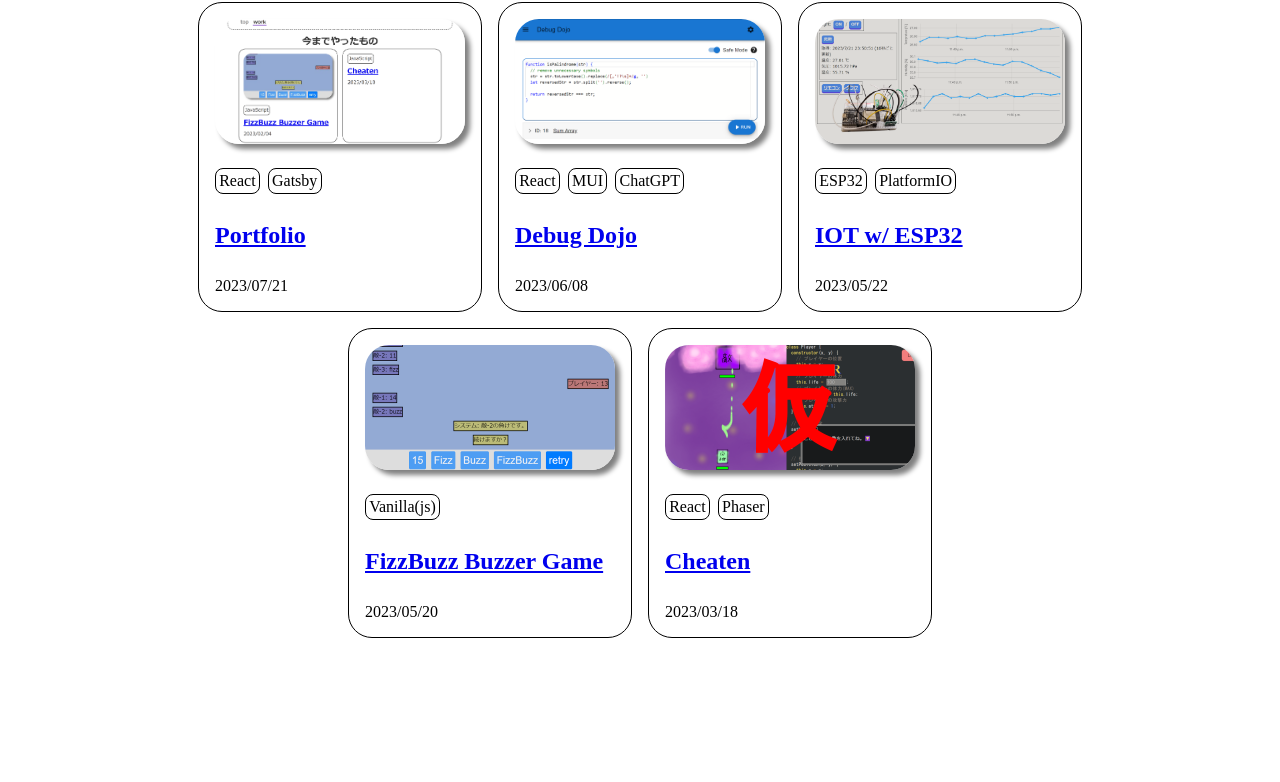
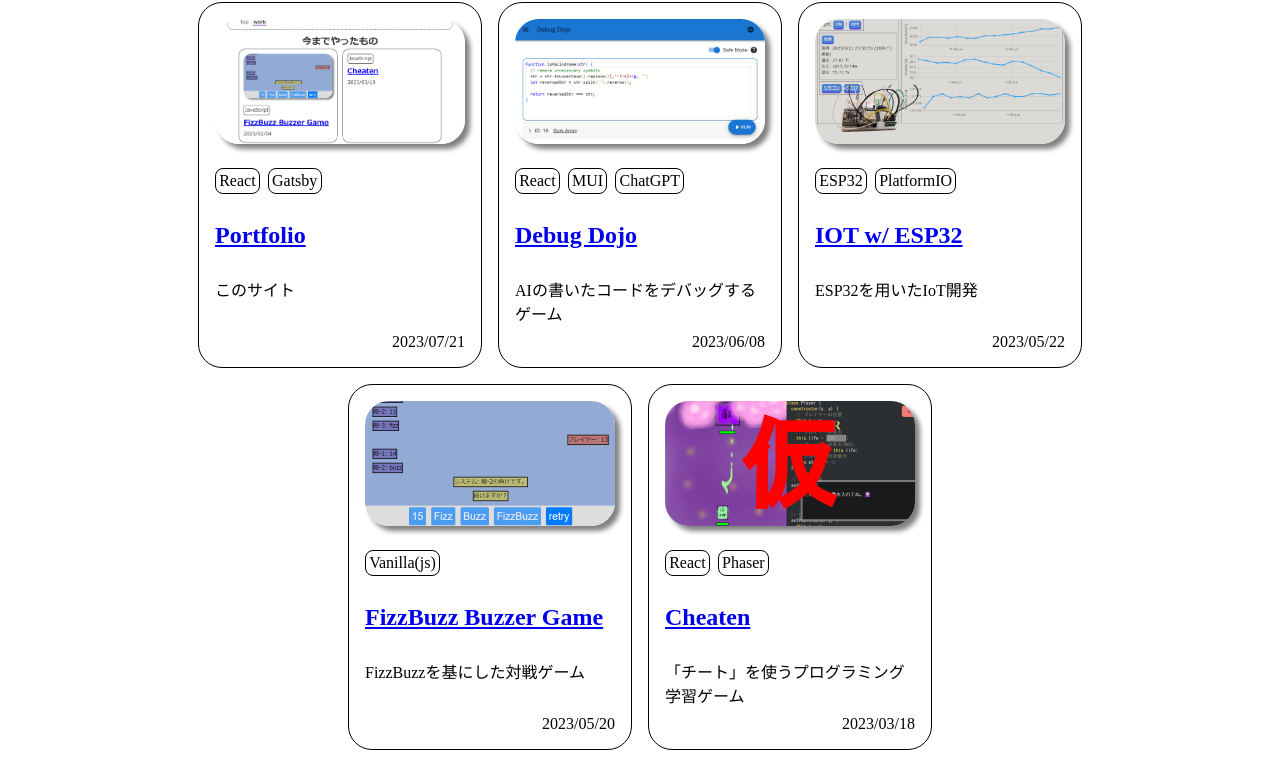
Before and after one commit to tomsal25/portfolio, a Gatsby site: page /work in a window 1280 px wide. Shown: the part 153-935 px from the top of the page. Before the commit the page ends 823 px from the top, so only its background shows below. Built offline with nearby package versions, Linux system fonts and the light colour scheme; Gatsby itself is replaced by a stand-in of ours.

Commit message:
add summary of each article

```diff
--- a/src/contents/cheaten/index.md
+++ b/src/contents/cheaten/index.md
@@ -5,6 +5,7 @@ update: "2023-03-18"
 tags:
   - React
   - Phaser
+summary: "「チート」を使うプログラミング学習ゲーム"
 hero: "./hero.png"
 ---
 
--- a/src/contents/debugdojo/index.md
+++ b/src/contents/debugdojo/index.md
@@ -6,6 +6,7 @@ tags:
   - React
   - MUI
   - ChatGPT
+summary: "AIの書いたコードをデバッグするゲーム"
 hero: "./hero.png"
 ---
 
--- a/src/contents/esp32-iot/index.md
+++ b/src/contents/esp32-iot/index.md
@@ -5,6 +5,7 @@ update: "2023-05-22"
 tags:
   - ESP32
   - PlatformIO
+summary: "ESP32を用いたIoT開発"
 hero: "./hero.png"
 ---
 
--- a/src/contents/fizzbuzz-buzzer/index.md
+++ b/src/contents/fizzbuzz-buzzer/index.md
@@ -4,6 +4,7 @@ date: "2023-02-04"
 update: "2023-05-20"
 tags:
   - Vanilla(js)
+summary: "FizzBuzzを基にした対戦ゲーム"
 hero: "./hero.png"
 ---
 
--- a/src/contents/portfolio/index.md
+++ b/src/contents/portfolio/index.md
@@ -5,6 +5,7 @@ update: "2023-07-21"
 tags:
   - React
   - Gatsby
+summary: "このサイト"
 hero: "./hero.png"
 ---
 
--- a/src/features/Card/components/Card/Card.module.scss
+++ b/src/features/Card/components/Card/Card.module.scss
@@ -21,3 +21,8 @@
   flex-wrap: wrap;
   gap: 0.5em;
 }
+
+.date {
+  margin-top: auto;
+  margin-left: auto;
+}
--- a/src/features/Card/components/Card/Card.tsx
+++ b/src/features/Card/components/Card/Card.tsx
@@ -7,11 +7,12 @@ interface Props {
   date: string;
   tags: readonly (string | null)[];
   title: string;
+  text: string;
   slug: string;
   hero?: IGatsbyImageData;
 }
 
-const Card = ({ date, tags, title, slug, hero }: Props) => {
+const Card = ({ date, tags, title, text, slug, hero }: Props) => {
   return (
     <div className={styles.card}>
       {hero && <GatsbyImage image={hero} alt={title} className={styles.hero} />}
@@ -25,7 +26,8 @@ const Card = ({ date, tags, title, slug, hero }: Props) => {
       <Link to={slug}>
         <h2>{title}</h2>
       </Link>
-      <div>{date}</div>
+      <div>{text}</div>
+      <div className={styles.date}>{date}</div>
     </div>
   );
 };
--- a/src/pages/work.tsx
+++ b/src/pages/work.tsx
@@ -17,6 +17,7 @@ export const query = graphql`
             update(formatString: "YYYY/MM/DD")
             tags
             title
+            summary
             hero {
               childImageSharp {
                 gatsbyImageData(width: 300, height: 150)
@@ -42,7 +43,7 @@ const Work = ({ data }: PageProps<Queries.WorkQuery>) => {
           const frontmatter = edge.node.frontmatter;
           if (!frontmatter) return;
 
-          const { update, tags, title, hero } = frontmatter;
+          const { update, tags, title, summary, hero } = frontmatter;
           if (!update || !title) return;
 
           const imageData = hero?.childImageSharp?.gatsbyImageData ?? null;
@@ -54,6 +55,7 @@ const Work = ({ data }: PageProps<Queries.WorkQuery>) => {
               date={update}
               tags={tags ?? []}
               title={title}
+              text={summary ?? "説明なし"}
               slug={edge.node.fields?.slug ?? "/404"}
               hero={image}
             />
```
